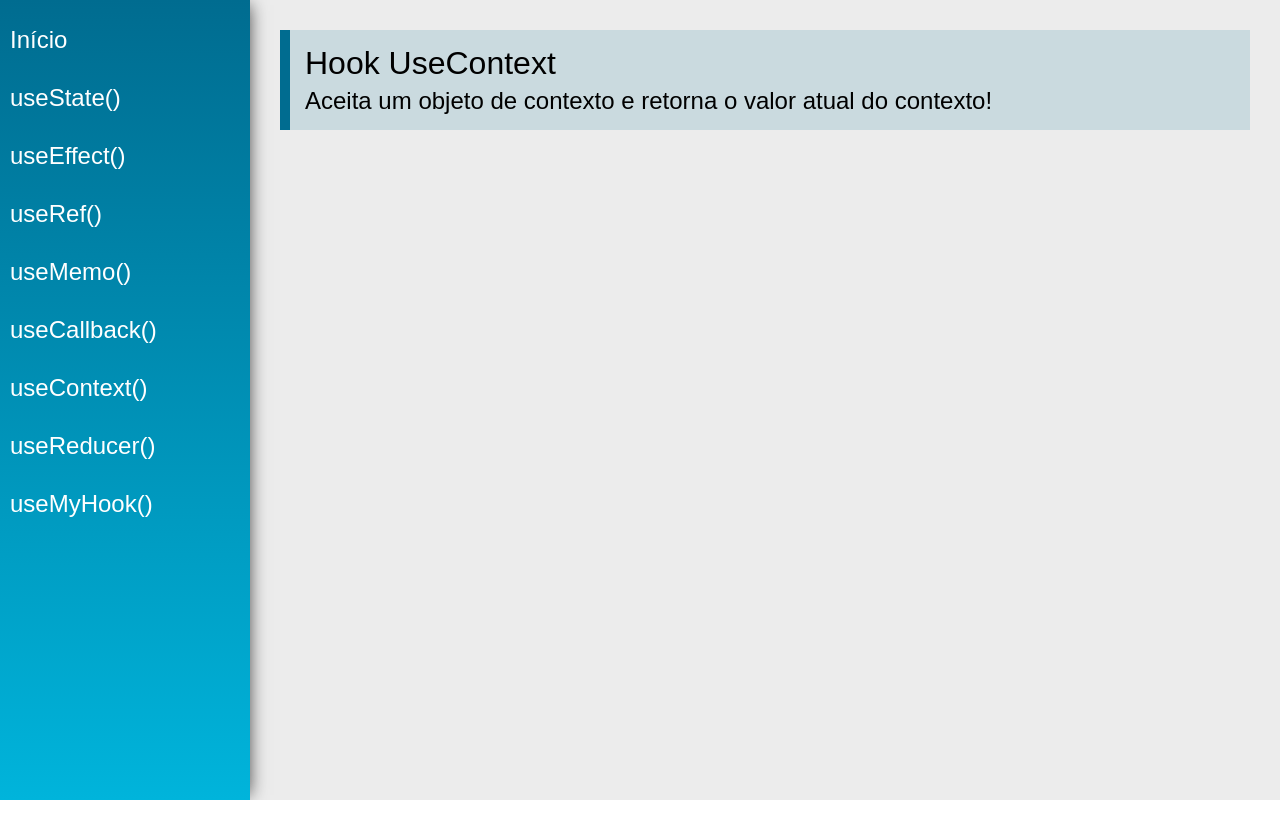
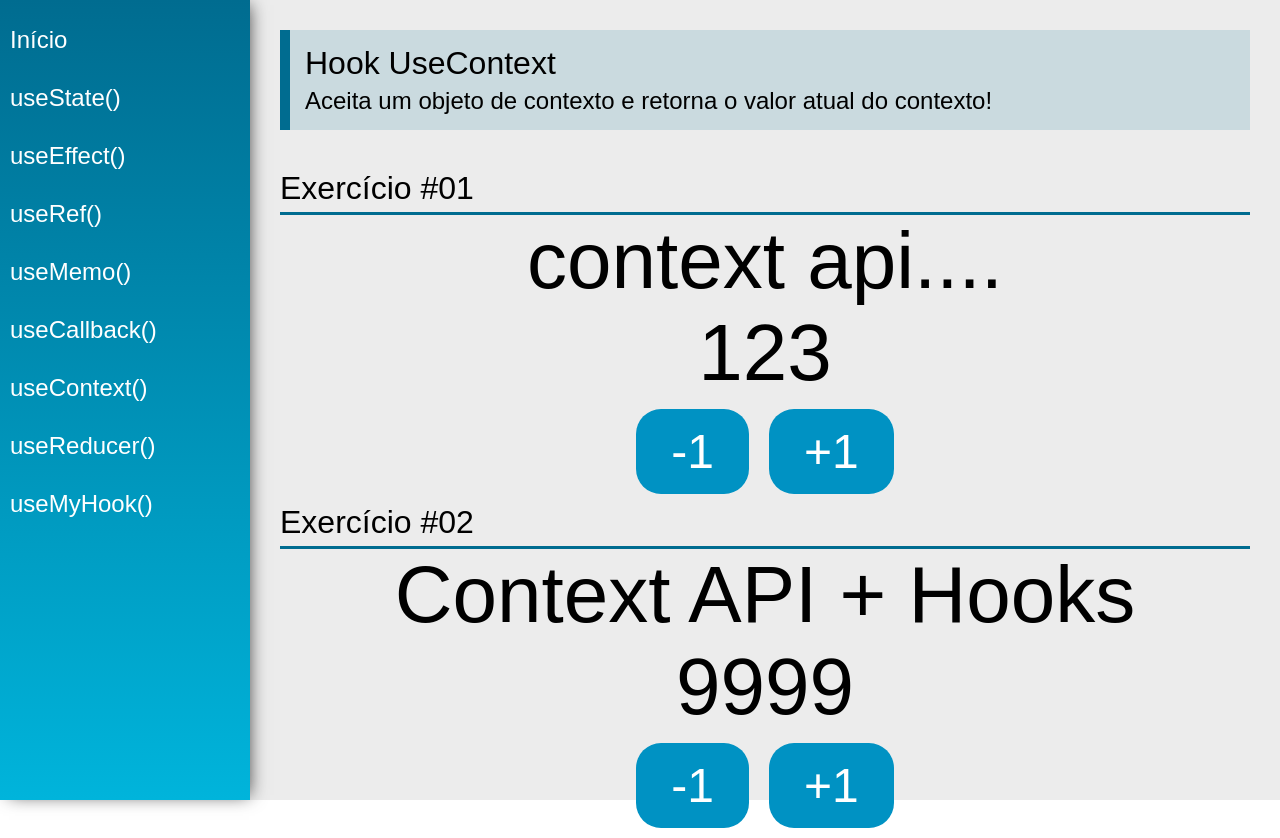
Before and after one commit to luizgsp/projectHooks, a React (Create React App) app: page /useContext in a window 1280 px wide. Before the commit the page ends 800 px from the top, so only its background shows below. Built offline with nearby package versions, Linux system fonts and the light colour scheme.

Commit message:
class hooks about useContext

```diff
--- /dev/null
+++ b/src/data/DataContext.js
@@ -0,0 +1,10 @@
+import React from 'react'
+
+export const data = {
+    number: 123,
+    text: 'context api....'
+}
+
+const DataContext = React.createContext(null)
+
+export default DataContext
--- /dev/null
+++ b/src/data/Store.jsx
@@ -0,0 +1,32 @@
+import React, { useState } from 'react'
+
+const initialState = {
+    number: 9999,
+    text: 'Context API + Hooks',
+}
+
+export const AppContext = React.createContext(initialState)
+
+const Store = props => {
+    const [state, setState] = useState(initialState)
+
+    function updateState(key, value) {
+        setState({
+            ...state,
+            [key]: value
+        })
+    }
+
+    return(
+        <AppContext.Provider value={{
+            number: state.number,
+            text: state.text,
+            setNumber: n => updateState('number', n),
+            setText: t => updateState('text', t),
+        }}>
+            {props.children}
+        </AppContext.Provider>
+    )
+}
+
+export default Store
--- a/src/views/App.jsx
+++ b/src/views/App.jsx
@@ -1,19 +1,26 @@
 import './App.css'
-import React from 'react'
+import React, { useState } from 'react'
 import { BrowserRouter as Router } from  'react-router-dom'
 
 import Menu from '../components/layout/Menu'
 import Content from '../components/layout/Content'
+import DataContext, {data} from '../data/DataContext'
+import Store from '../data/Store'
 
 const App = props => {
-
+    const [state, setState] = useState(data)
     return (
+        <Store>
+            <DataContext.Provider value={{state, setState}}>
                 <div className="App">
                     <Router>
                         <Menu />
                         <Content />
                     </Router>
                 </div>
+            </DataContext.Provider>
+        </Store>
+
     )
 }
 
--- a/src/views/examples/UseContext.jsx
+++ b/src/views/examples/UseContext.jsx
@@ -1,13 +1,52 @@
-import React from 'react'
+import React, { useContext, useEffect } from 'react'
 import PageTitle from '../../components/layout/PageTitle'
+import SectionTitle from '../../components/layout/SectionTitle'
+
+import DataContext from '../../data/DataContext'
+import { AppContext } from '../../data/Store'
 
 const UseContext = (props) => {
+    const {state, setState } = useContext(DataContext)
+
+    function addNumber(delta){
+        setState({
+            ...state,
+            number: state.number + delta
+        })
+    }
+
+    const {number,text, setNumber, setText} = useContext(AppContext)
+
+    useEffect(function(){
+        if(number > 10015) {
+            setText('Atenção:')
+        }
+    },[number] )
+
     return (
         <div className="UseContext">
             <PageTitle
                 title="Hook UseContext"
                 subtitle="Aceita um objeto de contexto e retorna o valor atual do contexto!"
             />
+            <SectionTitle title="Exercício #01" />
+            <div className="center">
+                <span className="text">{state.text}</span>
+                <span className="text">{state.number}</span>
+                <div>
+                    <button className="btn" onClick={() => addNumber(-1)}>-1</button>
+                    <button className="btn" onClick={() => addNumber(+1)}>+1</button>
+                </div>
+            </div>
+            <SectionTitle title="Exercício #02" />
+            <div className="center">
+                <span className="text">{text}</span>
+                <span className="text">{number}</span>
+                <div>
+                    <button className="btn" onClick={() => setNumber(number - 1)}>-1</button>
+                    <button className="btn" onClick={() => setNumber(number + 1)}>+1</button>
+                </div>
+            </div>
         </div>
     )
 }
--- a/src/views/examples/UseMemo.jsx
+++ b/src/views/examples/UseMemo.jsx
@@ -1,4 +1,4 @@
-import React, { useEffect, useMemo, useState } from 'react'
+import React, { useMemo, useState } from 'react'
 import PageTitle from '../../components/layout/PageTitle'
 import SectionTitle from '../../components/layout/SectionTitle'
 
--- a/src/views/examples/UseRef.jsx
+++ b/src/views/examples/UseRef.jsx
@@ -3,7 +3,6 @@
 import SectionTitle from '../../components/layout/SectionTitle'
 
 const merge = function(v1, v2){
-    const maior = v1.lenght > v2.lenght ? v1.lenght : v2.lenght
     return [...v1]
         .map((e, i) => `${e}${v2[i] || ""}`)
         .join("")
```
